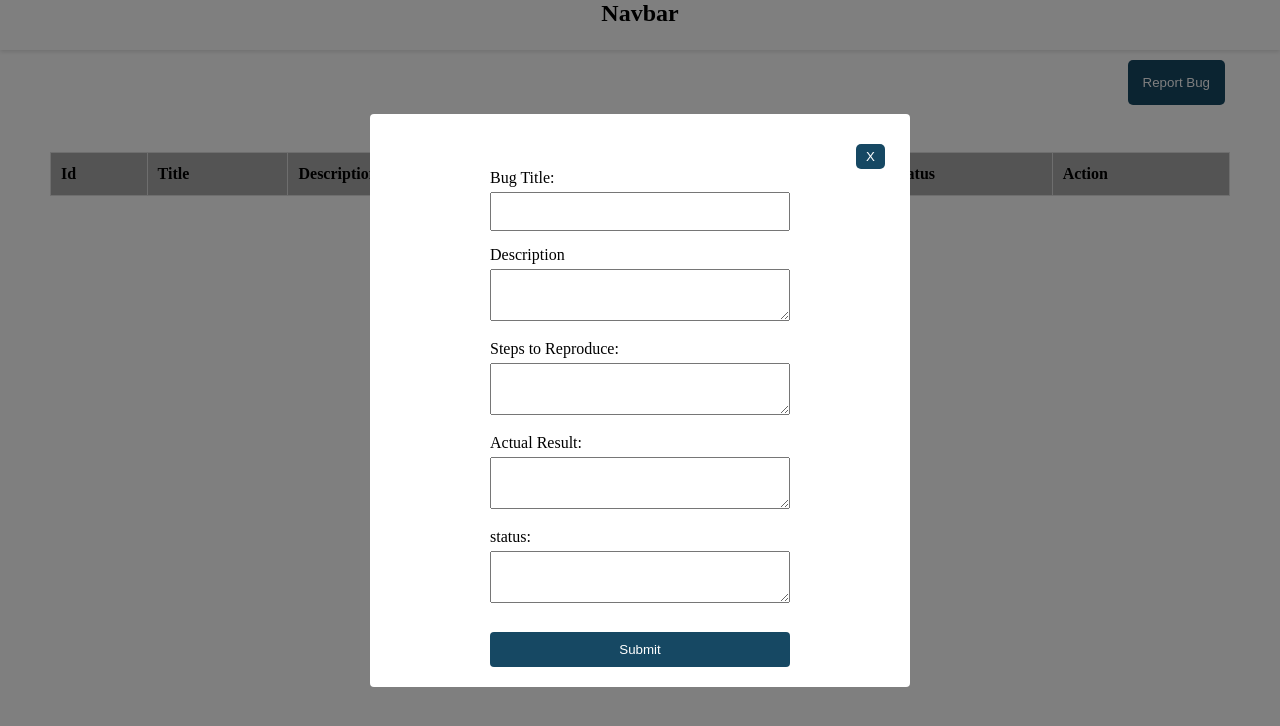
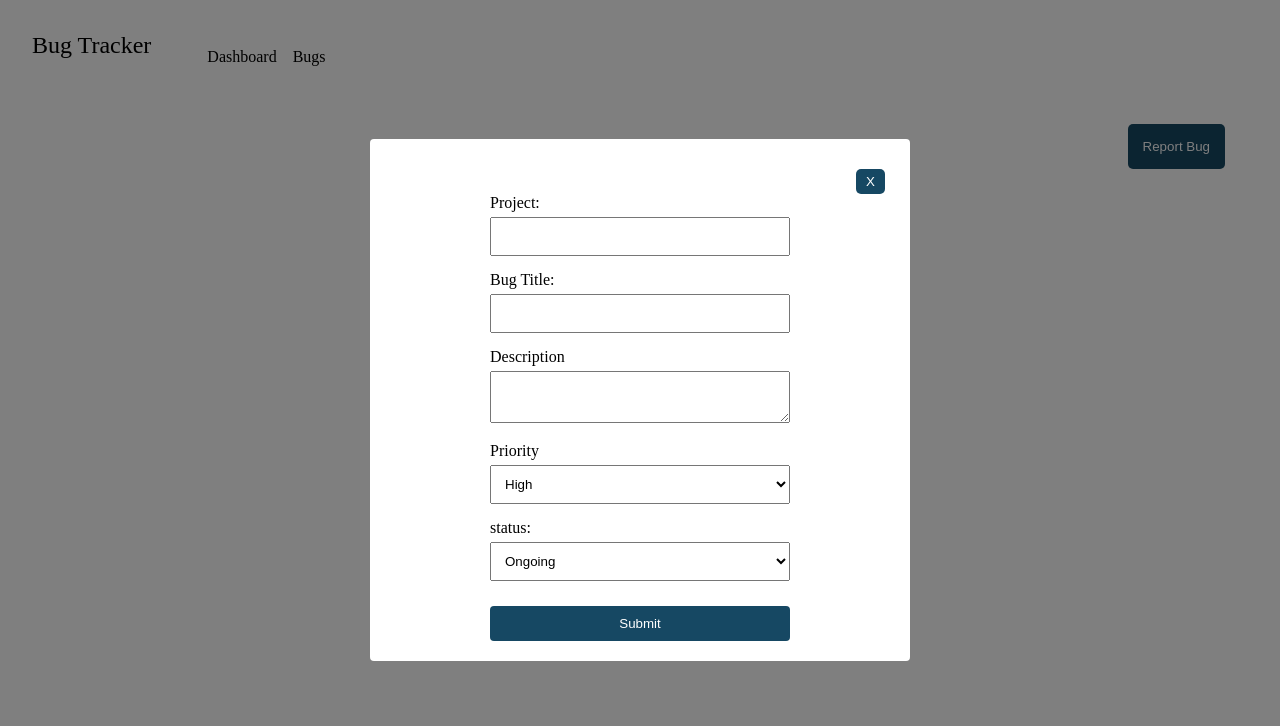
Before and after one commit to roshni73/Bug-tracker, a React (Vite) app: page /buglist in a window 1280 px wide. Both pictures are taken after a click on the button "Report Bug". Shown: the top 726 px of the page. Built offline with nearby package versions, Linux system fonts and the light colour scheme.

Commit message:
Edit Updated

```diff
--- /dev/null
+++ b/src/Views/BugItem/index.jsx
@@ -0,0 +1,22 @@
+
+import React from 'react';
+import Button from '../Button/Button.jsx';
+
+function BugItem({ item, index, editItem, deleteItem }) {
+    return (
+        <tr key={index}>
+            <td>{index + 1} </td>
+            <td>{item.project}</td>
+            <td>{item.title}</td>
+            <td>{item.description}</td>
+            <td>{item.priority}</td>
+            <td>{item.status}</td>
+            <td>
+                <Button onClick={() => editItem(index)} title="Edit" />
+                <Button onClick={() => deleteItem(index)} title="Delete" />
+            </td>
+        </tr>
+    );
+}
+
+export default BugItem;
--- a/src/Views/InputForm/InputForm.css
+++ b/src/Views/InputForm/InputForm.css
@@ -9,7 +9,7 @@ label {
     margin-bottom: 10px;
 }
 
-input[type="text"], textarea {
+input[type="text"], textarea,select {
     width: 100%;
     padding: 10px;
     margin: 5px 0;
--- a/src/Views/InputForm/InputForm.jsx
+++ b/src/Views/InputForm/InputForm.jsx
@@ -2,24 +2,32 @@ import './InputForm.css';
 import React, { useState } from "react";
 
 function InputForm(props) {
+
   const {
     onAddSuccess,
+    currentItem
   } = props
-  const initialFormState = {
+
+  const initialFormState = currentItem ? {
+    project: currentItem.project,
+    title: currentItem.title,
+    description: currentItem.description,
+    priority: currentItem.priority,
+    status: currentItem.status
+  } : {
+    project: '',
     title: '',
     description: '',
-    steps: '',
-    actual: '',
-    status: '',
+    priority: '',
+    status: ''
+  };
 
-
-    errors: {
+  initialFormState.errors = {
+    project: '',
     title: '',
     description: '',
-    steps: '',
-    actual: '',
+    priority: '',
     status: ''
-    }
   };
 
   const [formState, setFormState] = useState(initialFormState);
@@ -28,10 +36,10 @@ function InputForm(props) {
     event.preventDefault();
 
     const errors = {
+      project: formState.project ? '' : 'Project is required',
       title: formState.title ? '' : 'Title is required',
       description: formState.description ? '' : 'Description is required',
-      steps: formState.steps ? '' : 'Steps are required',
-      actual: formState.actual ? '' : 'Actual result is required',
+      priority: formState.priority ? '' : 'Priority is required',
       status: formState.status ? '' : 'Status is required'
     };
 
@@ -46,12 +54,21 @@ function InputForm(props) {
     <div>
       <form onSubmit={handleSubmit}>
         <label>
+          Project:
+          <input
+            type="text"
+            value={formState.project}
+            onChange={e => setFormState({ ...formState, project: e.target.value })}
+          />
+          {formState.errors.project && <p>{formState.errors.project}</p>}
+        </label>
+        <label>
           Bug Title:
           <input
             type="text"
             value={formState.title}
             onChange={e => setFormState({ ...formState, title: e.target.value })}
-            />
+          />
           {formState.errors.title && <p>{formState.errors.title}</p>}
         </label>
         <label>
@@ -63,18 +80,21 @@ function InputForm(props) {
           {formState.errors.description && <p>{formState.errors.description}</p>}
         </label>
         <label>
-          Steps to Reproduce:
-          <textarea value={formState.steps} onChange={e => setFormState({ ...formState, steps: e.target.value })} />
-          {formState.errors.steps && <p>{formState.errors.steps}</p>}
-        </label>
-        <label>
-          Actual Result:
-          <textarea value={formState.actual} onChange={e => setFormState({ ...formState, actual: e.target.value })} />
-          {formState.errors.actual && <p>{formState.errors.actual}</p>}
+          Priority
+          <select value={formState.priority} onChange={e => setFormState({ ...formState, priority: e.target.value })}>
+            <option value="High">High</option>
+            <option value="Medium">Medium</option>
+            <option value="Low">Low</option>
+          </select>
+          {formState.errors.priority && <p>{formState.errors.priority}</p>}
         </label>
         <label>
           status:
-          <textarea value={formState.status} onChange={e => setFormState({ ...formState, status: e.target.value })} />
+          <select value={formState.status} onChange={e => setFormState({ ...formState, status: e.target.value })}>
+            <option value="Ongoing">Ongoing</option>
+            <option value="Assigned">Assigned</option>
+            <option value="Completed">Completed</option>
+          </select>
           {formState.errors.status && <p>{formState.errors.status}</p>}
         </label>
         <input type="submit" value="Submit" />
--- a/src/Views/Modal/Modal.jsx
+++ b/src/Views/Modal/Modal.jsx
@@ -2,20 +2,33 @@ import React from "react";
 import './Modal.css';
 import InputForm from '../InputForm/InputForm.jsx';
 
-function Modal({ isOpen, closeModal, setData, submitData }) {
+function Modal(props) {
+    const {
+      isOpen,
+      closeModal,
+      submitData,
+      currentItem
+
+    } = props;
+
     if (!isOpen) {
       return null;
     }
+
     const onAddSuccess = (arg) => {
       submitData(arg);
     }
   return (
+
+      <>
       <div className="modal-overlay">
                 <div className="modal-content">
                 <div className="btn"><button onClick={closeModal}>X</button></div>
-           <InputForm onAddSuccess={onAddSuccess} />
+                <InputForm onAddSuccess={onAddSuccess} currentItem = {currentItem} />
                 </div>
       </div>
+
+      </>
 );
     }
 
--- a/src/Views/bugList/BugList.jsx
+++ b/src/Views/bugList/BugList.jsx
@@ -2,39 +2,56 @@ import './BugList.css'
 import Navbar from '../NavBar/NavBar.jsx';
 import Button from '../Button/Button.jsx';
 import Modal from '../Modal/Modal.jsx';
-import React, { useState,useEffect } from 'react';
+import BugItem from '../BugItem/index.jsx';
+import React, { useState, useEffect } from 'react';
 
 function BugList() {
+    const [data, setData] = useState(() => {
+        const localStorageData = localStorage.getItem('formData');
+        return localStorageData ? JSON.parse(localStorageData) : [];
+    });
 
+    const [isOpen, setIsOpen] = useState(false);
+    const [editIndex, setEditIndex] = useState(null);
+    const [currentItem, setCurrentItem] = useState(null);
 
-    const [data, setData] = useState([]);
-    const [isOpen, setIsOpen] = useState(false);
+    useEffect(() => {
+        localStorage.setItem('formData', JSON.stringify(data));
+    }, [data]);
 
-
-
-
-
-
-
-
-   /*  function deleteItem(index) {
-        const localStorageData = localStorage.getItem('formData');
-         if (localStorageData) {
-         let formDataArray = JSON.parse(localStorageData);
-           formDataArray.splice(index, 1);
-            localStorage.setItem('formData', JSON.stringify(formDataArray));
-            setData(formDataArray);
+    const toggleModal = (action) => {
+        setIsOpen(!isOpen);
+        if (action !== 'edit') {
+            setEditIndex(null);
+            setCurrentItem(null);
           }
-    }*/
-
-    const toggleModal = () => {
-        setIsOpen(!isOpen);
     };
 
     const onAddSuccess = (arg) => {
+        if (editIndex !== null) {
+            let newData = [...data];
+            newData[editIndex] = arg;
+            setData(newData);
+            setEditIndex(null);
+            setCurrentItem(null);
+        } else {
             setData((oldValues) => [...oldValues, arg]);
+        }
         setIsOpen(false);
     }
+
+    const deleteItem = (index) => {
+        let newData = [...data];
+        newData.splice(index, 1);
+        setData(newData);
+    };
+
+    const editItem = (index) => {
+        setEditIndex(index);
+        setCurrentItem(data[index]);
+        toggleModal('edit');
+    };
+
     return (
     <>
         <div className="container">
@@ -46,42 +63,31 @@ function BugList() {
                    <div  className='add-button'>
                     <Button onClick={toggleModal} title="Report Bug"/>
                     </div>
-                    <Modal isOpen={isOpen} closeModal={toggleModal} submitData={onAddSuccess}>
-                    </Modal>
+                    <Modal isOpen={isOpen} closeModal={toggleModal} submitData={onAddSuccess} currentItem={currentItem}/>
+
+
                     <h2>Bug List</h2>
+                    {data.length > 0 ? (
                           <table>
                           <thead>
                               <tr>
                                   <th>Id</th>
+                                  <th>Project</th>
                                   <th>Title</th>
                                   <th>Description</th>
-                                <th>Steps</th>
-                                <th>Result</th>
+                                  <th>Priority</th>
                                   <th>Status</th>
                                   <th>Action</th>
-
                               </tr>
                           </thead>
                           <tbody>
-                            {data && (
-                                data.map((item, index) => (
-                                    <tr key={index}>
-                                        <td>{index}</td>
-                                        <td>{item.title}</td>
-                                        <td>{item.description}</td>
-                                        <td>{item.steps}</td>
-                                        <td>{item.actual}</td>
-                                        <td>{item.status}</td>
-                                        <td>
-                                            <button>View</button>
-                                            <button>Edit</button>
-                                            <button onClick={() => deleteItem(index)}>Delete</button>
-                                        </td>
-                                    </tr>
-                                ))
-                            )}
+                              {data.map((item, index) => (
+                                  <BugItem item={item} index={index} editItem={editItem} deleteItem={deleteItem} submitData={onAddSuccess} />
+                              ))}
                           </tbody>
                       </table>
+                    ) : (<p>No Data</p>)
+                    }
                 </div>
             </div>
         </div>
--- a/src/Views/bugList/buglist.css
+++ b/src/Views/bugList/buglist.css
@@ -79,3 +79,8 @@
         background-color:#164863;
         opacity:0.8;
     }
+    p {
+        padding: 40px;
+        font-size: 40px;
+        text-align: center;
+      }
--- a/src/Views/navbar/NavBar.jsx
+++ b/src/Views/navbar/NavBar.jsx
@@ -1,11 +1,19 @@
-import './NavBar.css'
+
+import React from 'react';
+import './NavBar.css';
 
 
 function Navbar() {
   return (
     <div className='navbar'>
-      <h2>Navbar</h2>
+      <div className='navbar-brand'>Bug Tracker</div>
+      <ul className='navbar-nav'>
+      <li><a href='#Dashboard'>Dashboard</a></li>
+      <li><a href='#bugs'>Bugs</a></li>
+
+
+      </ul>
     </div>
-  )
+  );
 }
 export default Navbar;
--- a/src/Views/navbar/Navbar.css
+++ b/src/Views/navbar/Navbar.css
@@ -1,13 +1,30 @@
 .navbar {
-    width: 100%;
-    color: Black;
-    height: 50px;
-    text-align: center;
-    box-shadow: 0 2px 4px 0 rgba(0,0,0,0.06);
-  }
-  .navbar h2{
-    margin: 0;
+  display: flex;
+  justify-content: space-between;
+  padding: 1em;
+  color:black;
+}
 
+.navbar-brand {
+  font-size: 1.5em;
+}
 
+.navbar-nav {
+  list-style: none;
+  display: flex;
+}
 
-  }
+.navbar-nav li {
+  margin-left: 1em;
+
+}
+
+.navbar-nav a {
+  color: black;
+  text-decoration: none;
+
+}
+.navbar-nav a:hover {
+  color: gray;
+  cursor: pointer;
+}
```
Also changed, not shown: src/Views/Dashboard/index.css (added, +20 -0 lines), src/Views/Dashboard/index.jsx (added, +25 -0 lines). Lines whose indentation alone changed are shown as unchanged.
